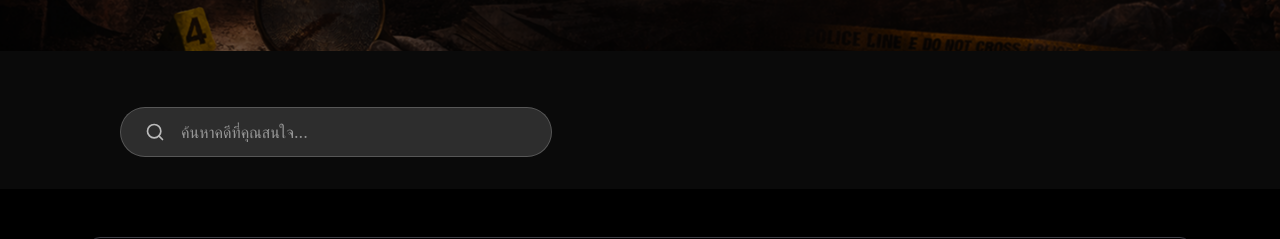
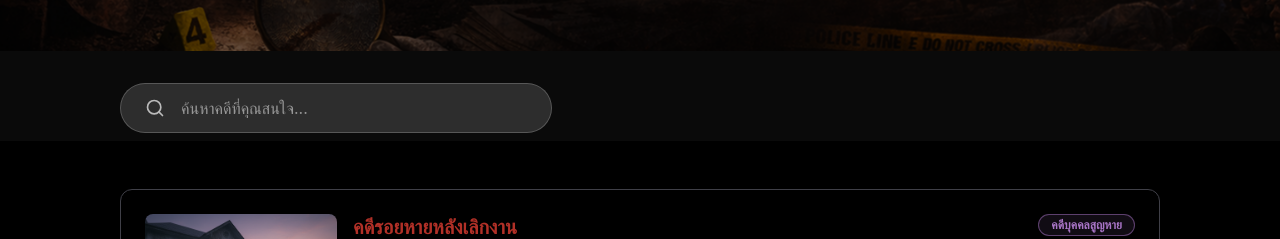
Before and after one commit to nuttawit007/react-crime-archive-system, a React (Vite) app: page /cases in a window 1280 px wide. Shown: the part 189-428 px from the top of the page. Built offline with nearby package versions, Linux system fonts and the light colour scheme.

Commit message:
style: adjust layout

```diff
--- a/src/components/category/hero/HeroSection.jsx
+++ b/src/components/category/hero/HeroSection.jsx
@@ -28,7 +28,7 @@ const HeroSection = ({ title, searchTerm, onSearchChange }) => {
         <div className="w-full">
             <HeroBanner heroImage={backgroundImage} handleBack={handleBack} text={title} />
 
-            <div className="bg-[#0a0a0a] py-8">
+            <div className="bg-[#0a0a0a] py-2">
                 <div className="w-full max-w-2xl px-8 md:px-15 lg:px-30">
                     <SearchInput
                         placeholder="ค้นหาคดีที่คุณสนใจ..."
--- a/src/pages/CategoriesPage.jsx
+++ b/src/pages/CategoriesPage.jsx
@@ -24,7 +24,7 @@ const CategoriesPage = () => {
                 onSearchChange={setSearchTerm}
             />
 
-            <div className="mx-auto px-6 md:px-15 lg:px-30 mt-12 pb-20">
+            <div className="px-6 md:px-15 lg:px-30 mt-12 pb-20">
                 {filteredCases.length > 0 ? (
                     <CasesListSection cases={filteredCases} />
                 ) : (
--- a/src/pages/SharePage.jsx
+++ b/src/pages/SharePage.jsx
@@ -23,7 +23,7 @@ const SharePage = () => {
                 onSearchChange={setSearchTerm}
             />
 
-            <div className="max-w-6xl mx-auto px-6 mt-12 pb-20">
+            <div className="mx-auto px-6 md:px-15 lg:px-30  mt-12 pb-20">
                 {filteredCases.length > 0 ? (
                     <CasesListSection cases={filteredCases} />
                 ) : (
```
